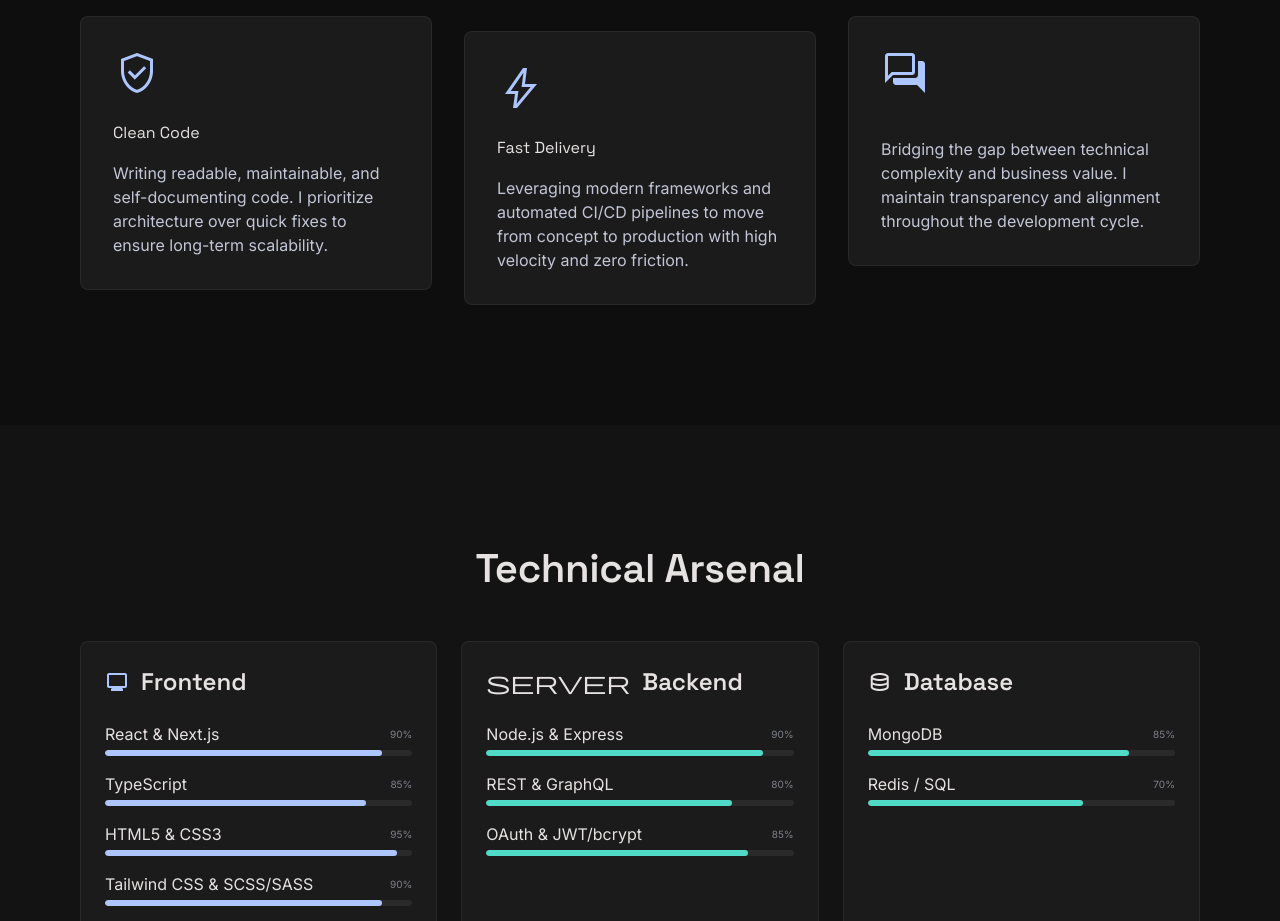
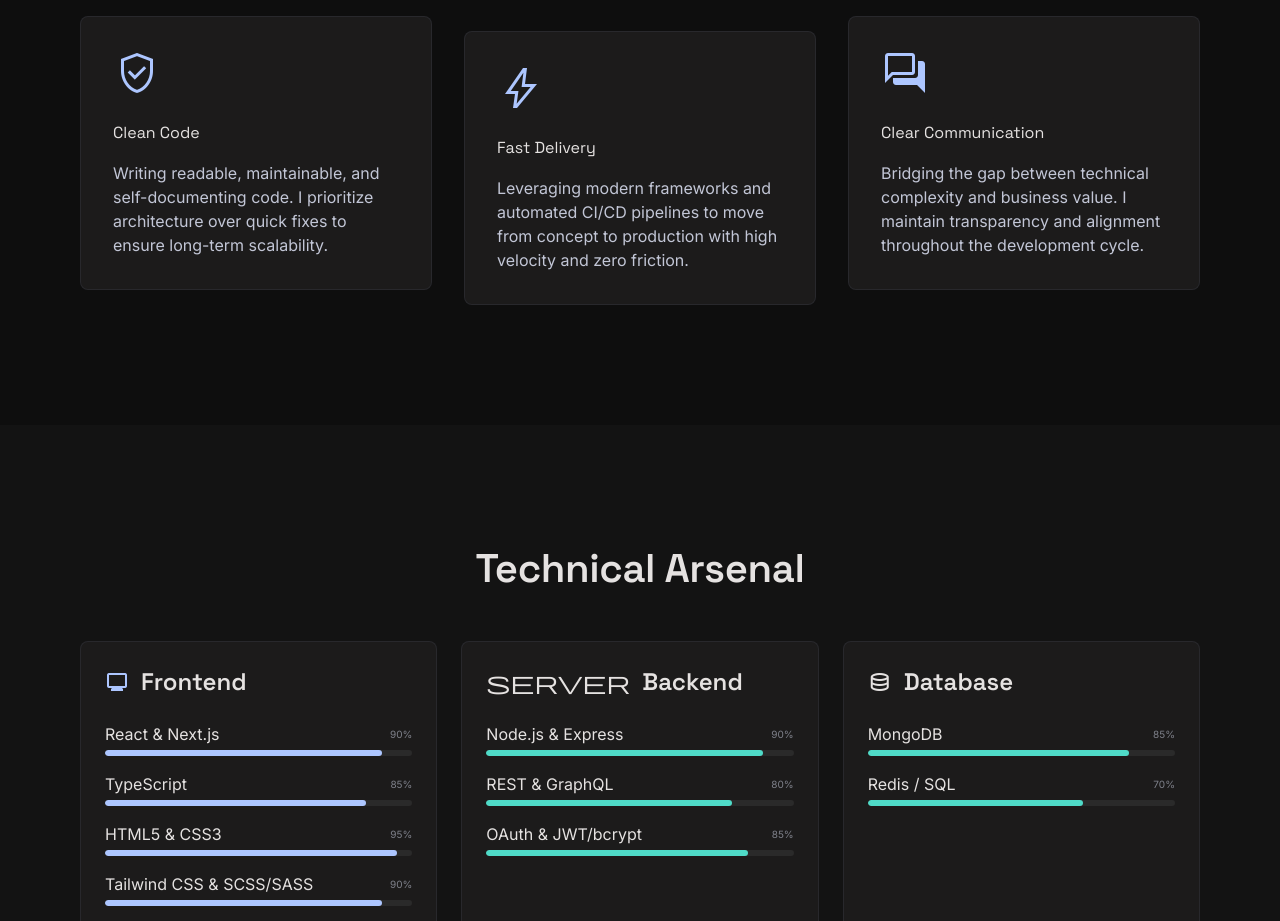
Before and after one commit to RahulMohiteDEV/Portfolio-Plus, a Next.js app: page / in a window 1280 px wide. Shown: the part 1840-2761 px from the top of the page. Built offline with nearby package versions, Linux system fonts and the light colour scheme.

Commit message:
Remove styling and upadte new style

```diff
--- a/src/components/sections/Philosophy.tsx
+++ b/src/components/sections/Philosophy.tsx
@@ -16,7 +16,7 @@ const philosophies = [
   },
   {
     icon: 'forum',
-    title: '',
+    title: 'Clear Communication',
     description: 'Bridging the gap between technical complexity and business value. I maintain transparency and alignment throughout the development cycle.',
   },
 
```
